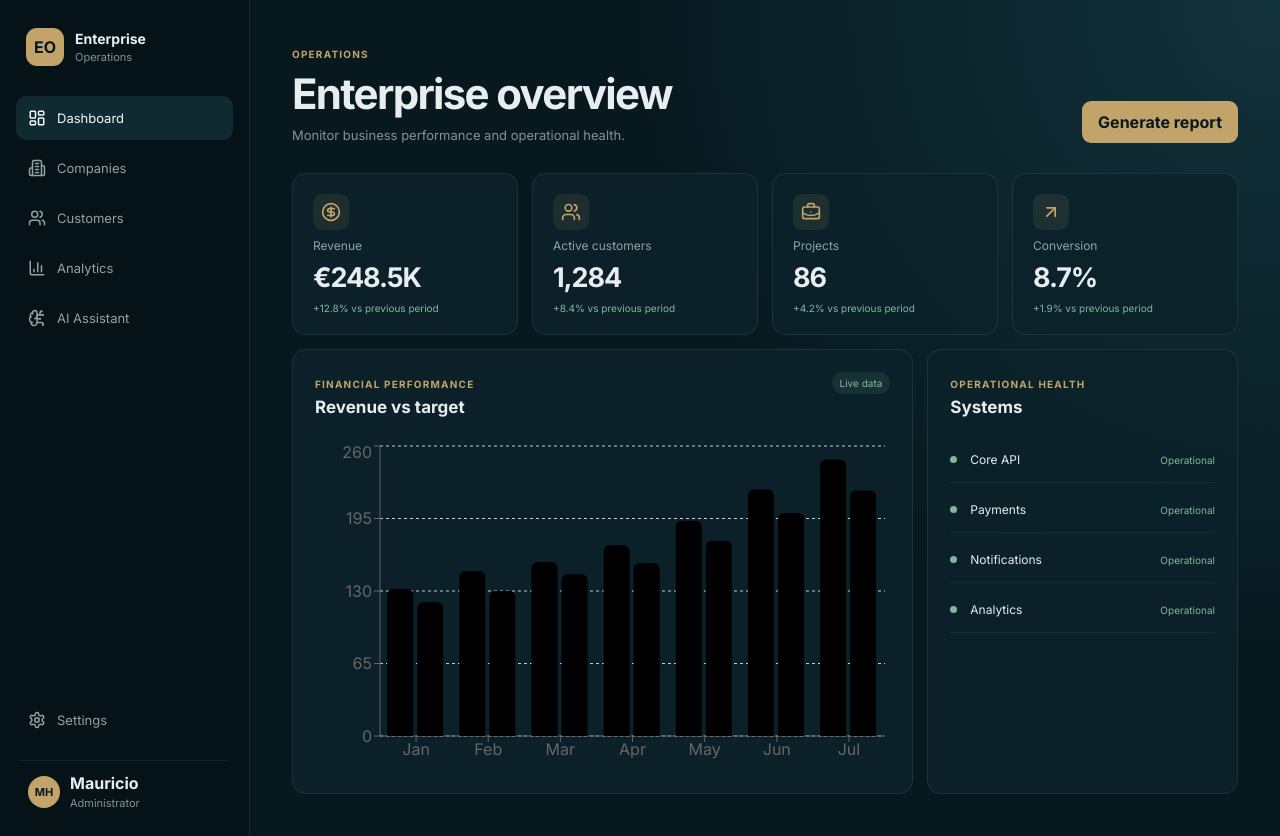
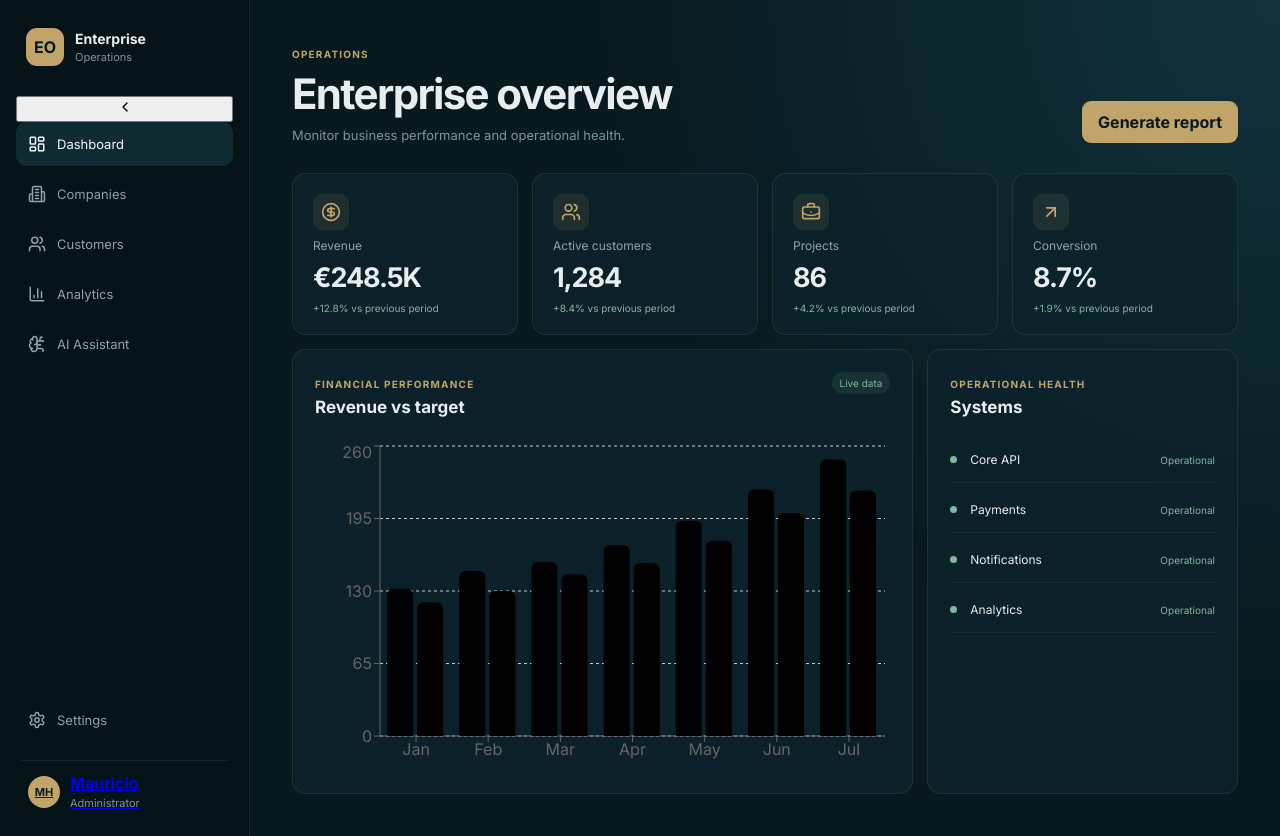
Before and after one commit to Mauricio-HNS/Enterprise-Operations-Dashboard, a React (Vite) app: page /dashboard in a window 1280 px wide. Built offline with nearby package versions, Linux system fonts and the light colour scheme.

Commit message:
feat: advance dashboard interactions and navigation

```diff
--- a/src/shared/components/Layout.tsx
+++ b/src/shared/components/Layout.tsx
@@ -1,7 +1,7 @@
-import { BarChart3, BrainCircuit, Building2, LayoutDashboard, Settings, Users } from 'lucide-react'
+import { BarChart3, BrainCircuit, Building2, ChevronLeft, ChevronRight, LayoutDashboard, Settings, Users } from 'lucide-react'
 import type { ReactNode } from 'react'
 import { NavLink } from 'react-router-dom'
-
+import { useState } from 'react'
 type LayoutProps = { children: ReactNode }
 const navigation = [
   { label: 'Dashboard', icon: LayoutDashboard, to: '/dashboard' },
@@ -10,16 +10,17 @@ const navigation = [
   { label: 'Analytics', icon: BarChart3, to: '/analytics' },
   { label: 'AI Assistant', icon: BrainCircuit, to: '/ai' },
 ]
-
 export function Layout({ children }: LayoutProps) {
-  return <div className="app-shell">
+  const [collapsed, setCollapsed] = useState(false)
+  return <div className={collapsed ? 'app-shell sidebar-collapsed' : 'app-shell'}>
     <aside className="sidebar">
       <div className="brand"><div className="brand-mark">EO</div><div><strong>Enterprise</strong><span>Operations</span></div></div>
+      <button className="collapse-button" onClick={() => setCollapsed(value => !value)} aria-label={collapsed ? 'Expand sidebar' : 'Collapse sidebar'} title={collapsed ? 'Expand sidebar' : 'Collapse sidebar'}>{collapsed ? <ChevronRight size={16}/> : <ChevronLeft size={16}/>}</button>
       <nav aria-label="Main navigation">{navigation.map(({label,icon:Icon,to}) =>
-        <NavLink className={({isActive}) => 'nav-item ' + (isActive ? 'active' : '')} to={to} key={label}><Icon size={18}/><span>{label}</span></NavLink>)}</nav>
+        <NavLink className={({isActive}) => 'nav-item ' + (isActive ? 'active' : '')} to={to} key={label} title={collapsed ? label : undefined}><Icon size={18}/><span>{label}</span></NavLink>)}</nav>
       <div className="sidebar-bottom">
-        <NavLink className="nav-item" to="/settings"><Settings size={18}/><span>Settings</span></NavLink>
-        <div className="user-card"><div className="avatar">MH</div><div><strong>Mauricio</strong><span>Administrator</span></div></div>
+        <NavLink className={({isActive}) => 'nav-item ' + (isActive ? 'active' : '')} to="/settings" title={collapsed ? 'Settings' : undefined}><Settings size={18}/><span>Settings</span></NavLink>
+        <NavLink className="user-card" to="/settings" aria-label="Open profile and settings"><div className="avatar">MH</div><div><strong>Mauricio</strong><span>Administrator</span></div></NavLink>
       </div>
     </aside>
     <div className="main-content">{children}</div>
```
